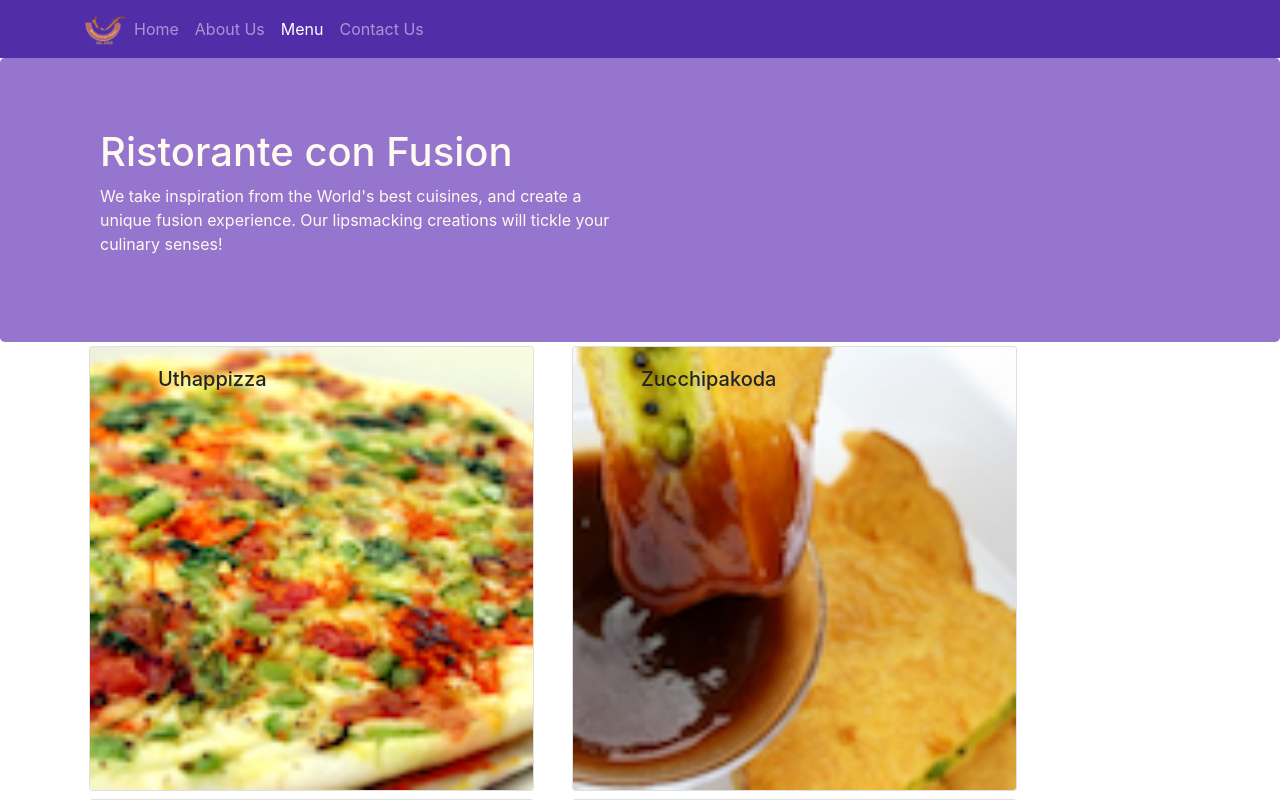
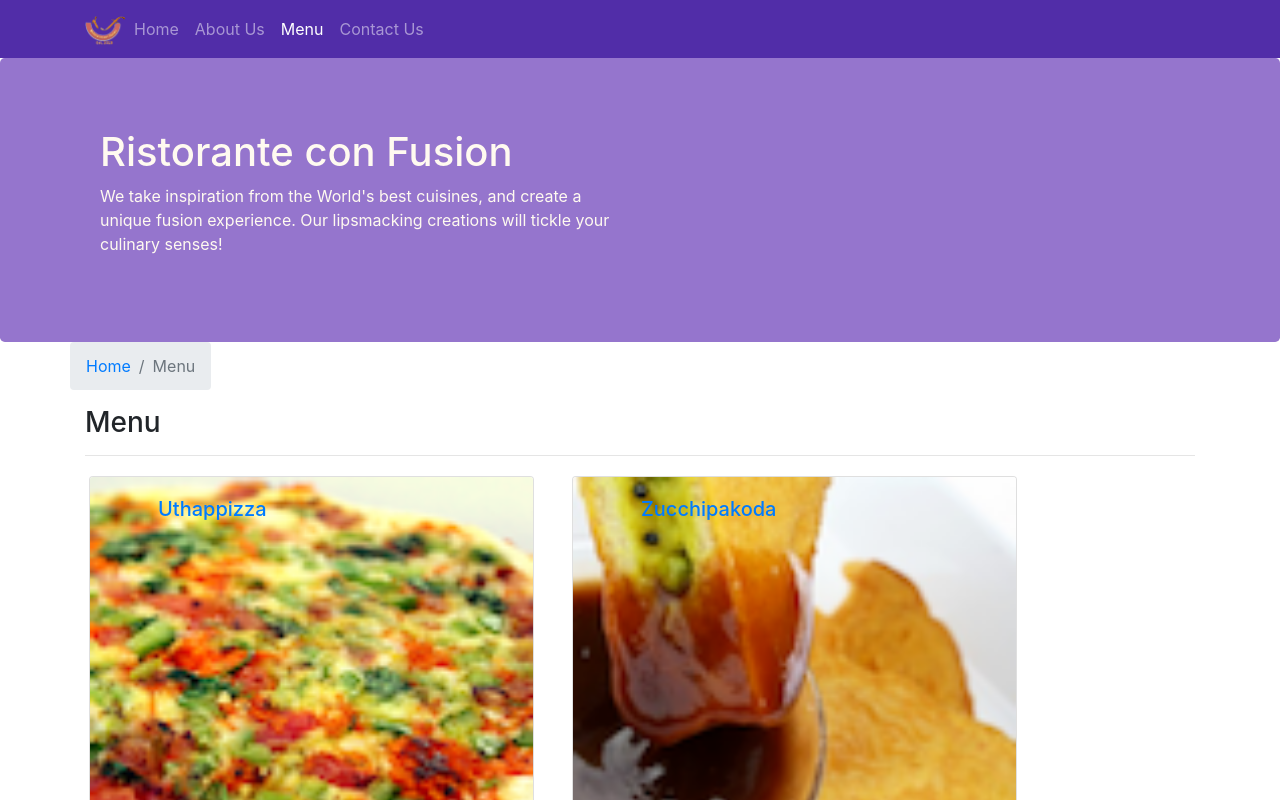
Before and after one commit to mtahafarooq/react-course-work, a React (Create React App) app: page /menu in a window 1280 px wide. Shown: the top 800 px of the page. Built offline with nearby package versions, Linux system fonts and the light colour scheme; the HTML template or start-up script is replaced by a standard one.

Commit message:
Single page applications part 2

```diff
--- a/src/components/ContactComponent.js
+++ b/src/components/ContactComponent.js
@@ -1,8 +1,20 @@
 import React from 'react';
+import  { Breadcrumb, BreadcrumbItem } from 'reactstrap';
+import  { Link } from 'react-router-dom';
 
 function Contact(props) {
     return(
         <div className="container">
+            <div className="row">
+                <Breadcrumb>
+                    <BreadcrumbItem><Link to='/home'>Home</Link></BreadcrumbItem>
+                    <BreadcrumbItem active >Contact Us</BreadcrumbItem>
+                </Breadcrumb>
+                <div className="col-12">
+                    <h3>Contact Us</h3>
+                    <hr/>
+                </div>
+            </div>
             <div className="row row-content">
                 <div className="col-12">
                 <h3>Location Information</h3>
--- a/src/components/DishDetailComponent.js
+++ b/src/components/DishDetailComponent.js
@@ -1,5 +1,6 @@
 import React from 'react'
-import { Card, CardImg, CardText, CardBody, CardTitle } from 'reactstrap';
+import { Card, CardImg, CardText, CardBody, CardTitle, Breadcrumb, BreadcrumbItem } from 'reactstrap';
+import  { Link } from 'react-router-dom';
 
 function RenderComments ({comments}) {
 	return (
@@ -25,17 +26,27 @@
 	)
 }
 const DishDetail =(props) => {
-		const dish = props.dish
+		const {dish, comments } = props
         if (dish !=null || dish !=undefined){
 		return (
 			<div className="container">
+				 <div className="row">
+					<Breadcrumb>
+						<BreadcrumbItem><Link to='/menu'>Menu</Link></BreadcrumbItem>
+						<BreadcrumbItem active >{props.dish.name}</BreadcrumbItem>
+					</Breadcrumb>
+					<div className="col-12">
+						<h3>{props.dish.name}</h3>
+						<hr/>
+					</div>
+      		</div>
 				<div className = 'row'>
 					<div className = 'col-12 col-md-5 m-1'>
 						<RenderDish dish={dish} />
 					</div>
 					<div className = 'col-12 col-md-6 m-1'>
 					<h4>Comments</h4>
-					<RenderComments comments={dish.comments} />
+					<RenderComments comments={comments} />
 					</div>
 				</div>
 			</div>
--- a/src/components/MainComponent.js
+++ b/src/components/MainComponent.js
@@ -37,6 +37,15 @@
         />
       )
     }
+
+    const DishWithId = ({match}) => {
+      return (
+        <DishDetail
+          dish={this.state.dishes.filter( (dish) => dish.id === parseInt(match.params.dishId,10))[0]}
+          comments={this.state.comments.filter( (comment) => comment.dishId === parseInt(match.params.dishId,10))}
+          />
+      )
+    }
   return (
     <div>
       <Header/>
@@ -44,6 +53,7 @@
               <Route path='/home' component={HomePage} />
               <Route path='/contactus' component={Contact} />
               <Route exact path='/menu' component={() => <Menu dishes={this.state.dishes} />} />
+              <Route path='/menu/:dishId' component={DishWithId} />
               <Redirect to="/home" />
         </Switch>
       <Footer/>
--- a/src/components/MenuComponent.js
+++ b/src/components/MenuComponent.js
@@ -1,13 +1,17 @@
 import React from 'react';
-import { Card, CardImg, CardImgOverlay, CardTitle } from 'reactstrap';
+import { Card, CardImg, CardImgOverlay, CardTitle, Breadcrumb, BreadcrumbItem } from 'reactstrap';
+import  { Link } from 'react-router-dom';
+
 
 function RenderMenuItem ({dish,onClick}){
   return (
-    <Card onClick={() => onClick(dish.id)}>
-    <CardImg width="100%" src={dish.image} alt={dish.name} />
-      <CardImgOverlay body className="ml-5">
-        <CardTitle>{dish.name}</CardTitle>
-      </CardImgOverlay>
+    <Card>
+      <Link to={`/menu/${dish.id}`}>
+        <CardImg width="100%" src={dish.image} alt={dish.name} />
+          <CardImgOverlay body className="ml-5">
+          <CardTitle>{dish.name}</CardTitle>
+        </CardImgOverlay>
+      </Link>
   </Card>
   )
 }
@@ -15,13 +19,23 @@
   const menu = props.dishes.map((dish) => {
     return (
       <div key={dish.id} className="col-12 col-md-5 m-1">
-        <RenderMenuItem dish={dish} onClick={props.onClick} />
+        <RenderMenuItem dish={dish} />
       </div>
     );
   });
 
   return (
     <div className="container">
+      <div className="row">
+        <Breadcrumb>
+          <BreadcrumbItem><Link to='/home'>Home</Link></BreadcrumbItem>
+          <BreadcrumbItem active >Menu</BreadcrumbItem>
+        </Breadcrumb>
+        <div className="col-12">
+          <h3>Menu</h3>
+          <hr/>
+        </div>
+      </div>
         <div className="row">
             {menu}
         </div>
```
